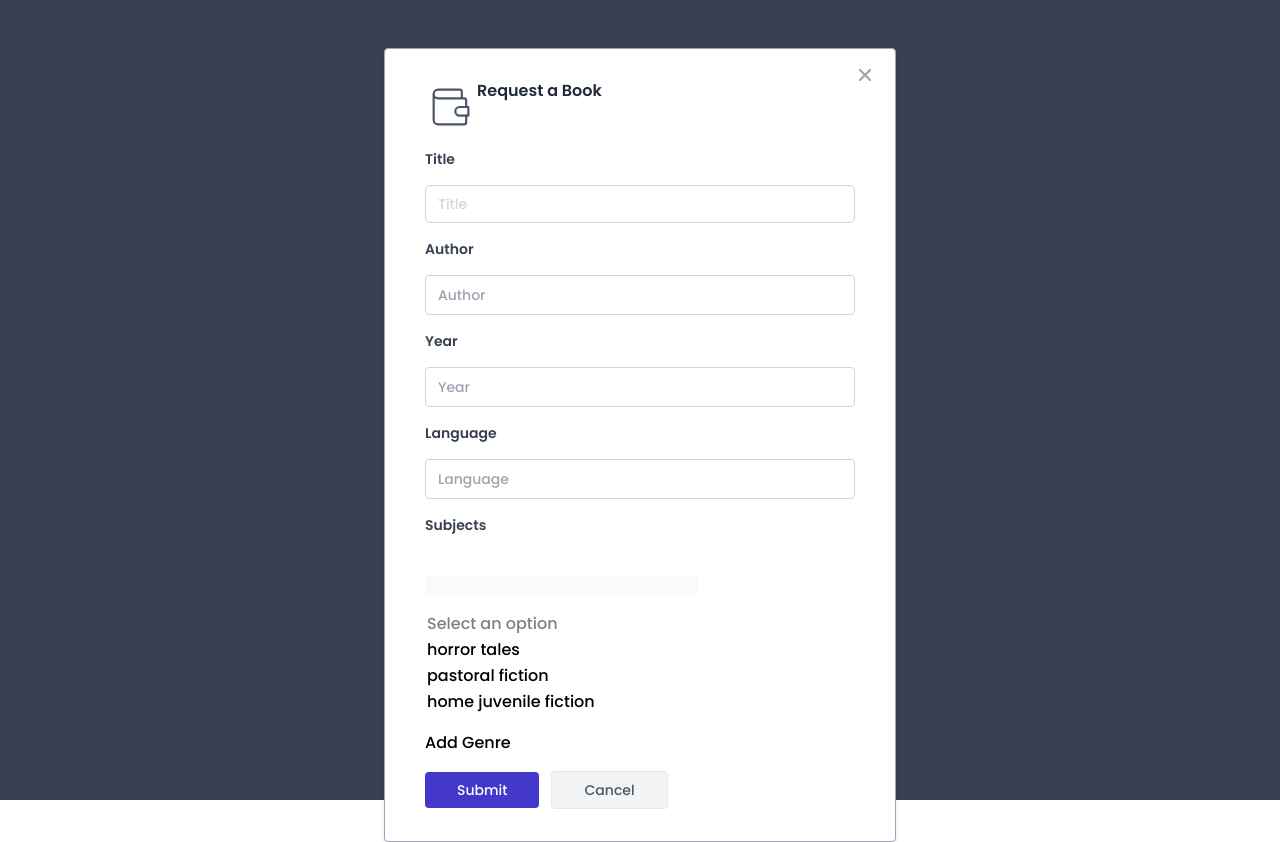
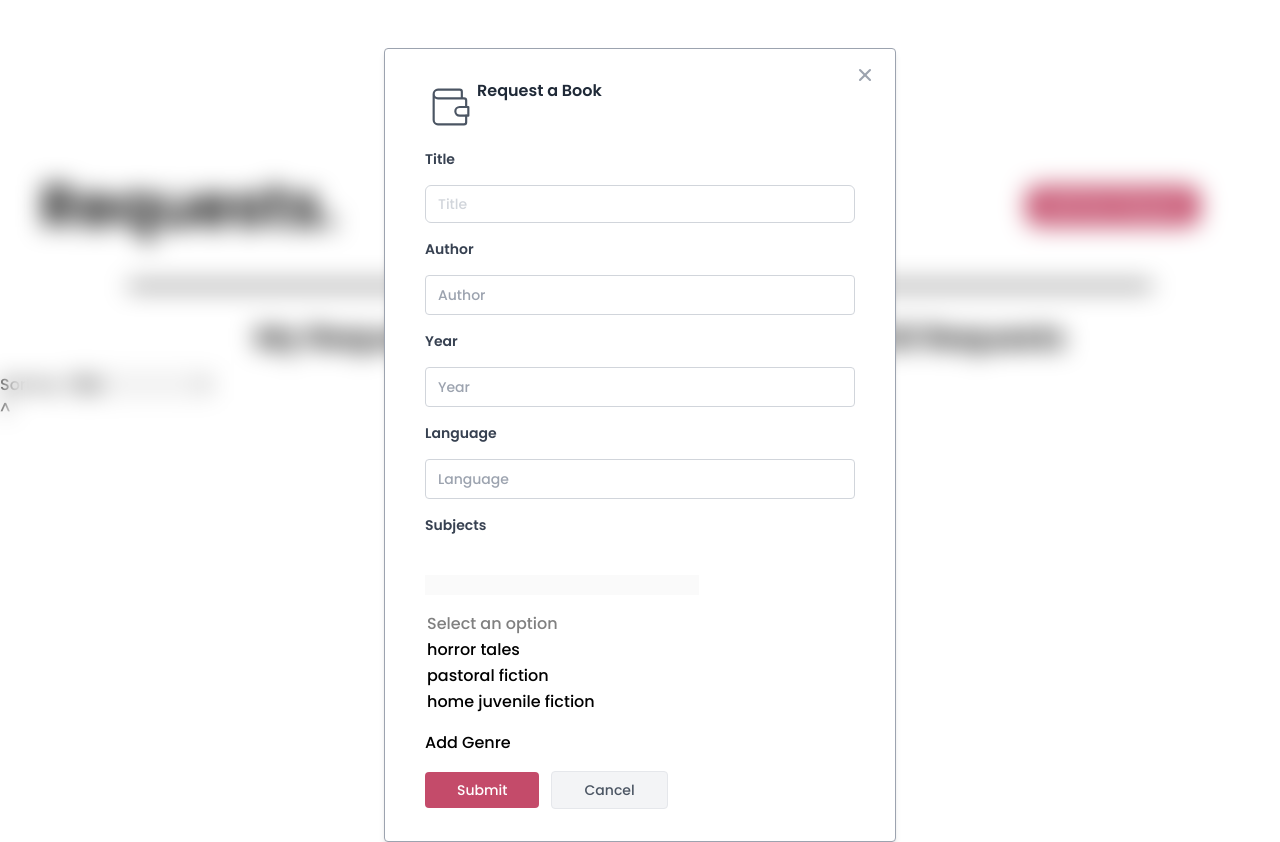
Before and after one commit to PBP-A12/bookmate-midterm, a Django app: template book_request/templates/request.html in a window 1280 px wide, after a click on "Add New Request". Run offline with Django 4.2, Linux system fonts and the light colour scheme; the template is opened without the code that fills it: values that come from a table or form of the project are taken from there, others are empty; data comes from the database, SQL or seed files in the repository; tables that the repository leaves empty hold one stand-in row (values such as "Sample post"); data that the repository does not hold is empty; some libraries are stand-ins or nearby versions.

Commit message:
Update request.html

```diff
--- a/book_request/templates/request.html
+++ b/book_request/templates/request.html
@@ -10,7 +10,7 @@
 <!-- Code block starts -->
 <dh-component>
 
-    <div class="py-12 bg-gray-700 transition duration-150 ease-in-out z-10 absolute top-0 right-0 bottom-0 left-0" id="modal" aria-hidden="true" hidden>
+    <div class="py-12 transition duration-150 ease-in-out z-10 absolute top-0 right-0 bottom-0 left-0 backdrop-blur-md" id="modal" aria-hidden="true" hidden>
         <div role="alert" class="container mx-auto w-11/12 md:w-2/3 max-w-lg">
             <div class="relative py-8 px-5 md:px-10 bg-white shadow-md rounded border border-gray-400">
                 <div class="w-full flex justify-start text-gray-600 mb-3">
@@ -45,7 +45,7 @@
                     <br>
 
                     <div class="flex items-center justify-start w-full">
-                        <button class="focus:outline-none focus:ring-2 focus:ring-offset-2 focus:ring-indigo-700 transition duration-150 ease-in-out hover:bg-indigo-600 bg-indigo-700 rounded text-white px-8 py-2 text-sm" onclick="request()">Submit</button>
+                        <button class="focus:outline-none focus:ring-2 focus:ring-offset-2 focus:ring-[#AA3855] transition duration-150 ease-in-out hover:bg-[#AA3855] bg-[#C44B6A] rounded text-white px-8 py-2 text-sm" onclick="request()">Submit</button>
                         <button class="focus:outline-none focus:ring-2 focus:ring-offset-2  focus:ring-gray-400 ml-3 bg-gray-100 transition duration-150 text-gray-600 ease-in-out hover:border-gray-400 hover:bg-gray-300 border rounded px-8 py-2 text-sm" onclick="modalHandler()">Cancel</button>
                     </div>
                 </form>
@@ -111,7 +111,6 @@
         const selected = document.getElementById('subject');
         const button = document.getElementById('addGenre')
         button.addEventListener('click', () => {
-            console.log("aaaaaaaaaaaaaaa")
         const selectedOptions = [];
 
         for (const option of selected.options) {
@@ -121,7 +120,6 @@
         }
         let showGenre = document.getElementById('showGenre')
         showGenre.value = selectedOptions.join(', ')
-        console.log(selectedOptions)
         })
     </script>
 
@@ -136,8 +134,8 @@
 </div>
 <hr class="border border-[2px] border-black mt-12 mb-8 mx-32">
 <div class="container flex inline-flex justify-around mb-4 pl-10  mx-auto flex-row">
-    <button class="text-3xl focus:text-[#C44B6A] font-bold">My Requests </button>
-    <button class="text-3xl focus:text-[#C44B6A] font-bold">All Requests </button>
+    <button class="text-3xl focus:text-[#C44B6A] font-bold" id="my_request">My Requests </button>
+    <button class="text-3xl focus:text-[#C44B6A] font-bold" id="all_request">All Requests </button>
 
 </div>
 <label for="sortby">Sort by:</label>
@@ -151,44 +149,14 @@
 </select>
 <br>
 <button id="sortorder" name="sortorder" onclick="orderSort()" >^</button>
-<!-- <table>
-    <thead id="header-user">
-        <tr>
-            <th>Title</th>
-            <th>Author</th>
-        <th>Year</th>
-        <th>Language</th>
-        <th>Subjects</th>
-        <th>Date Requested</th>
-    </tr>
-</thead>
-<tbody id="user_request">
-    <tr>
-        {% for book in all_books %}
-        {% endfor %}
-    </tr>
-</tbody>
-</table>
+<div>
+<div id="user_request">
+</div>
+</div>
 <p id="no-request-user"></p>
-<table>
-    <thead id="header-all">
-        <tr>
-            <th>Title</th>
-            <th>Author</th>
-            <th>Year</th>
-            <th>Language</th>
-            <th>Subjects</th>
-            <th onclick="sortHeader('date_requested')">Date Requested</th>
-            <th></th>
-        </tr>
-    </thead>
-    <tbody id="all_requests">
-        <tr>
-            {% for book in all_books %}
-            {% endfor %}
-        </tr>
-    </tbody>
-</table> -->
+<div>
+    <div id="all_requests">
+    </div>
 <p id="no-request-all"></p>
 <script>
     async function getUserRequest() {
@@ -216,7 +184,6 @@
         const products = await getUserRequest();
         let htmlString = "";
         if (products.length == 0) {
-            // document.getElementById("header-user").innerHTML = "";
             htmlString = "<p>You haven't requested anything.</p>";
             document.getElementById("no-request-user").innerHTML = htmlString;
             document.getElementById("user_request").innerHTML = "";
@@ -273,7 +240,6 @@
         // document.getElementById("sortby").setAttribute(name=document.getElementById("sortby").getAttribute(name),urlParams.get("sortby"))
         let namaUser = document.getElementById("nama-User").innerHTML;
         const products = await getRequests();
-        console.log(products)
         let htmlString = "";
         if (products.length == 0) {
             // document.getElementById("header-all").innerHTML = "";
@@ -292,14 +258,12 @@
                 return 0;
             });
             products.forEach((item) => {
-                console.log(item.member)
                 let subjects = "";
                 for (let i = 0; i < item.subjects.length; i++) {
                     subjects += item.subjects[i].charAt(0).toUpperCase() + item.subjects[i].slice(1);
                     subjects += i == item.subjects.length - 1 ? "" : ", ";
                 }
                 if (item.member == namaUser) {
-                    console.log(item)
                     htmlString += `
                     <div class="box-border h-96 w-72  border-4 mx-auto border-black items-center flex flex-col gap-2 justify-between p-2 overflow-auto">
                         <div>
@@ -370,9 +334,16 @@
         document.getElementById("sortorder").innerHTML = sortOrder == "asc" ? "^" : "v";
         window.location.search = urlParams.toString();
     }
-    window.onload = function() {
-        refreshUserRequest();
-        refreshAllRequests();
+    document.getElementById('my_request').addEventListener('click', () => {
+        refreshUserRequest()
+        document.getElementById('all_requests').innerHTML = ""
+    })
+    document.getElementById('all_request').addEventListener('click', () => {
+        refreshAllRequests()
+        document.getElementById('user_request').innerHTML = ""
+    })
+    window.onload = function () {
+        refreshUserRequest()
     }
 </script>
 
```
